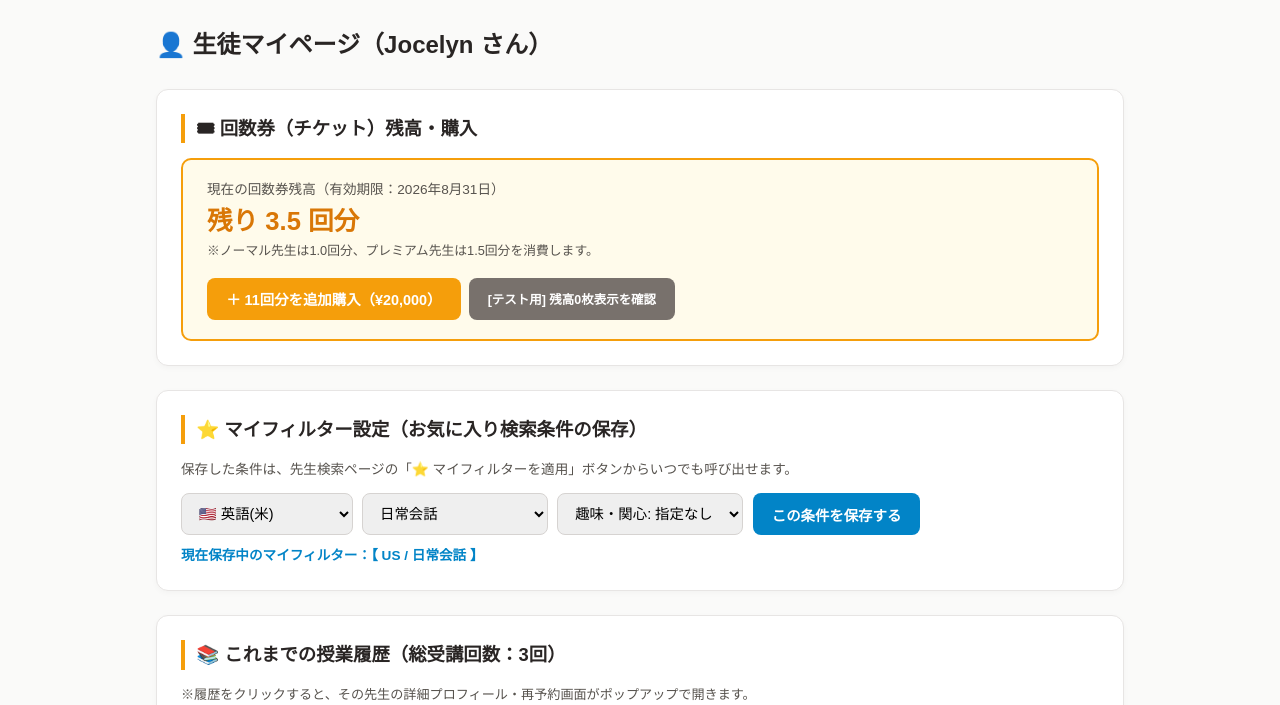
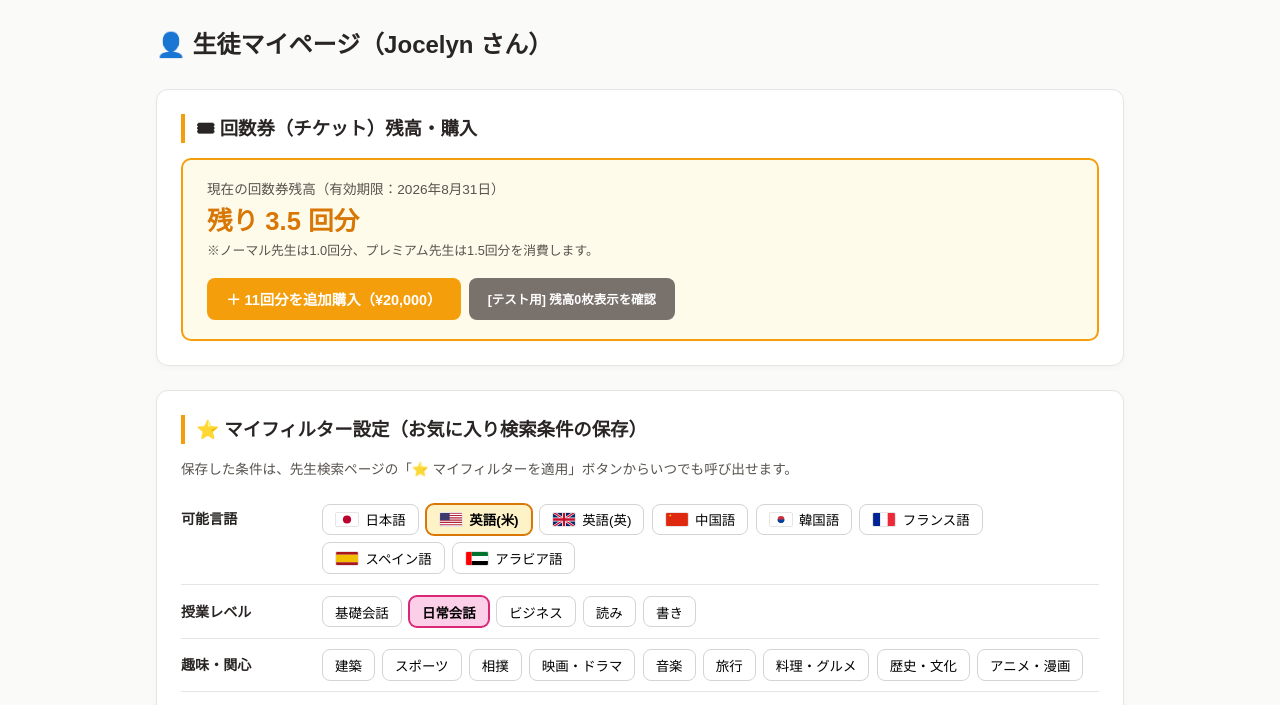
Before and after one commit to kodamafamily/kotohogi-web, a plain HTML site: page mypage.html in a window 1280 px wide. Shown: the part 94-799 px from the top of the page. Drawn offline with Linux system fonts and the light colour scheme.

Commit message:
Update mypage.html
マイフィルター設定の「可能言語」にSVG国旗付きボタンを追加した最新版

```diff
--- a/mypage.html
+++ b/mypage.html
@@ -9,6 +9,10 @@
     :root {
       --primary: #f59e0b;
       --primary-dark: #d97706;
+      --tag-blue: #bae6fd;
+      --tag-blue-active: #0284c7;
+      --tag-pink: #fbcfe8;
+      --tag-pink-active: #db2777;
       --bg-color: #fafaf9;
       --text-main: #292524;
       --text-muted: #57534e;
@@ -103,18 +107,64 @@
     .btn-blue { background: #0284c7; }
     .btn-blue:hover { background: #0369a1; }
 
-    /* マイフィルター */
-    .filter-form {
+    /* 国旗付きマイフィルター設定エリア */
+    .mf-row {
       display: flex;
-      gap: 0.6rem;
+      align-items: flex-start;
+      padding: 0.65rem 0;
+      border-bottom: 1px solid var(--border-color);
+      gap: 1rem;
+    }
+    .mf-row:last-of-type { border-bottom: none; }
+    .mf-label {
+      width: 125px;
+      font-weight: bold;
+      font-size: 0.88rem;
+      padding-top: 0.3rem;
+      flex-shrink: 0;
+    }
+    .mf-options {
+      display: flex;
       flex-wrap: wrap;
-      margin-top: 0.8rem;
+      gap: 0.45rem;
     }
-    .filter-form select {
-      padding: 0.5rem 0.8rem;
+    .chip {
+      display: inline-flex;
+      align-items: center;
+      gap: 0.4rem;
+      padding: 0.3rem 0.75rem;
+      border: 1px solid #d6d3d1;
       border-radius: 8px;
-      border: 1px solid #d6d3d1;
-      font-size: 0.9rem;
+      background: #fff;
+      cursor: pointer;
+      font-size: 0.84rem;
+      transition: 0.15s;
+    }
+    .chip-flag {
+      display: inline-flex;
+      align-items: center;
+      border: 1px solid #e7e5e4;
+      border-radius: 2px;
+      overflow: hidden;
+      height: 15px;
+    }
+    .chip.lang.active {
+      background: #fef3c7;
+      border-color: var(--primary-dark);
+      box-shadow: 0 0 0 1px var(--primary-dark);
+      font-weight: bold;
+    }
+    .chip.level.active {
+      background: var(--tag-pink);
+      border-color: var(--tag-pink-active);
+      box-shadow: 0 0 0 1px var(--tag-pink-active);
+      font-weight: bold;
+    }
+    .chip.hobby.active {
+      background: var(--tag-blue);
+      border-color: var(--tag-blue-active);
+      box-shadow: 0 0 0 1px var(--tag-blue-active);
+      font-weight: bold;
     }
 
     /* 受講履歴 */
@@ -203,45 +253,79 @@
       <div id="ticket-status-area"></div>
     </div>
 
-    <!-- 2. マイフィルター設定 -->
+    <!-- 2. マイフィルター設定（国旗付きボタン形式） -->
     <div class="card-section">
       <h2>⭐ マイフィルター設定（お気に入り検索条件の保存）</h2>
-      <p style="font-size:0.85rem; color:var(--text-muted);">保存した条件は、先生検索ページの「⭐ マイフィルターを適用」ボタンからいつでも呼び出せます。</p>
-      <div class="filter-form">
-        <select id="mf-lang">
-          <option value="">可能言語: 指定なし</option>
-          <option value="JP">🇯🇵 日本語</option>
-          <option value="US">🇺🇸 英語(米)</option>
-          <option value="UK">🇬🇧 英語(英)</option>
-          <option value="CN">🇨🇳 中国語</option>
-          <option value="KR">🇰🇷 韓国語</option>
-          <option value="FR">🇫🇷 フランス語</option>
-          <option value="ES">🇪🇸 スペイン語</option>
-          <option value="AE">🇦🇪 アラビア語</option>
-        </select>
-        <select id="mf-level">
-          <option value="">授業レベル: 指定なし</option>
-          <option value="基礎会話">基礎会話</option>
-          <option value="日常会話">日常会話</option>
-          <option value="ビジネス">ビジネス</option>
-          <option value="読み">読み</option>
-          <option value="書き">書き</option>
-        </select>
-        <select id="mf-hobby">
-          <option value="">趣味・関心: 指定なし</option>
-          <option value="建築">建築</option>
-          <option value="スポーツ">スポーツ</option>
-          <option value="相撲">相撲</option>
-          <option value="映画・ドラマ">映画・ドラマ</option>
-          <option value="音楽">音楽</option>
-          <option value="旅行">旅行</option>
-          <option value="料理・グルメ">料理・グルメ</option>
-          <option value="歴史・文化">歴史・文化</option>
-          <option value="アニメ・漫画">アニメ・漫画</option>
-        </select>
-        <button class="btn-action btn-blue" onclick="saveMyFilter()">この条件を保存する</button>
+      <p style="font-size:0.85rem; color:var(--text-muted); margin-bottom:0.8rem;">保存した条件は、先生検索ページの「⭐ マイフィルターを適用」ボタンからいつでも呼び出せます。</p>
+
+      <div class="mf-row">
+        <div class="mf-label">可能言語</div>
+        <div class="mf-options" id="mf-lang-group">
+          <button class="chip lang" data-val="JP">
+            <span class="chip-flag"><svg width="22" height="15" viewBox="0 0 32 22"><rect width="32" height="22" fill="#fff"/><circle cx="16" cy="11" r="6" fill="#bc002d"/></svg></span>
+            日本語
+          </button>
+          <button class="chip lang" data-val="US">
+            <span class="chip-flag"><svg width="22" height="15" viewBox="0 0 32 22"><rect width="32" height="22" fill="#b22234"/><path d="M0 3.4h32M0 6.8h32M0 10.2h32M0 13.6h32M0 17h32M0 20.4h32" stroke="#fff" stroke-width="1.7"/><rect width="14" height="12" fill="#3c3b6e"/></svg></span>
+            英語(米)
+          </button>
+          <button class="chip lang" data-val="UK">
+            <span class="chip-flag"><svg width="22" height="15" viewBox="0 0 32 22"><rect width="32" height="22" fill="#012169"/><path d="M0 0l32 22M32 0L0 22" stroke="#fff" stroke-width="4"/><path d="M0 0l32 22M32 0L0 22" stroke="#c8102e" stroke-width="2"/><path d="M16 0v22M0 11h32" stroke="#fff" stroke-width="6"/><path d="M16 0v22M0 11h32" stroke="#c8102e" stroke-width="3.5"/></svg></span>
+            英語(英)
+          </button>
+          <button class="chip lang" data-val="CN">
+            <span class="chip-flag"><svg width="22" height="15" viewBox="0 0 32 22"><rect width="32" height="22" fill="#de2910"/><polygon points="6,3 7.2,6.5 3.8,4.3 8.2,4.3 4.8,6.5" fill="#ffde00"/></svg></span>
+            中国語
+          </button>
+          <button class="chip lang" data-val="KR">
+            <span class="chip-flag"><svg width="22" height="15" viewBox="0 0 32 22"><rect width="32" height="22" fill="#fff"/><circle cx="16" cy="11" r="5" fill="#cd2e3a"/><path d="M11 11a5 5 0 0 0 10 0" fill="#0047a0"/></svg></span>
+            韓国語
+          </button>
+          <button class="chip lang" data-val="FR">
+            <span class="chip-flag"><svg width="22" height="15" viewBox="0 0 32 22"><rect width="10.6" height="22" fill="#002395"/><rect x="10.6" width="10.8" height="22" fill="#fff"/><rect x="21.4" width="10.6" height="22" fill="#ed2939"/></svg></span>
+            フランス語
+          </button>
+          <button class="chip lang" data-val="ES">
+            <span class="chip-flag"><svg width="22" height="15" viewBox="0 0 32 22"><rect width="32" height="5.5" fill="#aa151b"/><rect y="5.5" width="32" height="11" fill="#f1bf00"/><rect y="16.5" width="32" height="5.5" fill="#aa151b"/></svg></span>
+            スペイン語
+          </button>
+          <button class="chip lang" data-val="AE">
+            <span class="chip-flag"><svg width="22" height="15" viewBox="0 0 32 22"><rect x="8" y="0" width="24" height="7.33" fill="#00732f"/><rect x="8" y="7.33" width="24" height="7.33" fill="#fff"/><rect x="8" y="14.66" width="24" height="7.34" fill="#000"/><rect x="0" y="0" width="8" height="22" fill="#ff0000"/></svg></span>
+            アラビア語
+          </button>
+        </div>
       </div>
-      <p id="saved-filter-text" style="font-size:0.85rem; font-weight:bold; color:#0284c7; margin-top:0.6rem;"></p>
+
+      <div class="mf-row">
+        <div class="mf-label">授業レベル</div>
+        <div class="mf-options" id="mf-level-group">
+          <button class="chip level" data-val="基礎会話">基礎会話</button>
+          <button class="chip level" data-val="日常会話">日常会話</button>
+          <button class="chip level" data-val="ビジネス">ビジネス</button>
+          <button class="chip level" data-val="読み">読み</button>
+          <button class="chip level" data-val="書き">書き</button>
+        </div>
+      </div>
+
+      <div class="mf-row">
+        <div class="mf-label">趣味・関心</div>
+        <div class="mf-options" id="mf-hobby-group">
+          <button class="chip hobby" data-val="建築">建築</button>
+          <button class="chip hobby" data-val="スポーツ">スポーツ</button>
+          <button class="chip hobby" data-val="相撲">相撲</button>
+          <button class="chip hobby" data-val="映画・ドラマ">映画・ドラマ</button>
+          <button class="chip hobby" data-val="音楽">音楽</button>
+          <button class="chip hobby" data-val="旅行">旅行</button>
+          <button class="chip hobby" data-val="料理・グルメ">料理・グルメ</button>
+          <button class="chip hobby" data-val="歴史・文化">歴史・文化</button>
+          <button class="chip hobby" data-val="アニメ・漫画">アニメ・漫画</button>
+        </div>
+      </div>
+
+      <div style="margin-top: 1rem; display: flex; align-items: center; gap: 1rem; flex-wrap: wrap;">
+        <button class="btn-action btn-blue" onclick="saveMyFilter()">この条件をマイフィルターに保存する</button>
+        <span id="saved-filter-text" style="font-size:0.85rem; font-weight:bold; color:#0284c7;"></span>
+      </div>
     </div>
 
     <!-- 3. これまでの授業履歴 -->
@@ -251,7 +335,7 @@
       <div class="history-list" id="history-list"></div>
     </div>
 
-    <!-- 4. 過去に閲覧した教材・ニュース記事（今後の教材機能拡張用） -->
+    <!-- 4. 過去に閲覧した教材・ニュース記事 -->
     <div class="card-section">
       <h2>📖 過去に閲覧・授業で使用した教材</h2>
       <div class="material-grid">
@@ -302,9 +386,30 @@
     }
 
     let state = getState();
+    let draftFilter = { ...state.myFilter };
+
+    // 各カテゴリー単一選択（再クリックで解除）
+    document.querySelectorAll('.chip').forEach(btn => {
+      btn.addEventListener('click', () => {
+        const val = btn.dataset.val;
+        const type = btn.classList.contains('lang') ? 'lang' : (btn.classList.contains('level') ? 'level' : 'hobby');
+        const groupEl = btn.parentElement;
+
+        if (draftFilter[type] === val) {
+          draftFilter[type] = "";
+          btn.classList.remove('active');
+        } else {
+          groupEl.querySelectorAll('.chip').forEach(b => b.classList.remove('active'));
+          draftFilter[type] = val;
+          btn.classList.add('active');
+        }
+      });
+    });
 
     function renderPage() {
       state = getState();
+      draftFilter = { ...state.myFilter };
+
       const ticketArea = document.getElementById('ticket-status-area');
       if (state.tickets > 0) {
         ticketArea.innerHTML = `
@@ -332,12 +437,24 @@
         `;
       }
 
-      document.getElementById('mf-lang').value = state.myFilter.lang || "";
-      document.getElementById('mf-level').value = state.myFilter.level || "";
-      document.getElementById('mf-hobby').value = state.myFilter.hobby || "";
+      // チップの選択状態を反映
+      document.querySelectorAll('.chip').forEach(b => b.classList.remove('active'));
+      if (draftFilter.lang) {
+        const el = document.querySelector(`.chip.lang[data-val="${draftFilter.lang}"]`);
+        if (el) el.classList.add('active');
+      }
+      if (draftFilter.level) {
+        const el = document.querySelector(`.chip.level[data-val="${draftFilter.level}"]`);
+        if (el) el.classList.add('active');
+      }
+      if (draftFilter.hobby) {
+        const el = document.querySelector(`.chip.hobby[data-val="${draftFilter.hobby}"]`);
+        if (el) el.classList.add('active');
+      }
+
       const activeList = [state.myFilter.lang, state.myFilter.level, state.myFilter.hobby].filter(Boolean);
       document.getElementById('saved-filter-text').textContent =
-        activeList.length > 0 ? `現在保存中のマイフィルター：【 ${activeList.join(' / ')} 】` : "現在マイフィルターは未設定です。";
+        activeList.length > 0 ? `現在保存中：【 ${activeList.join(' / ')} 】` : "現在マイフィルターは未設定です。";
 
       document.getElementById('total-lessons').textContent = state.history.length;
       const hList = document.getElementById('history-list');
@@ -369,11 +486,7 @@
     }
 
     function saveMyFilter() {
-      state.myFilter = {
-        lang: document.getElementById('mf-lang').value,
-        level: document.getElementById('mf-level').value,
-        hobby: document.getElementById('mf-hobby').value
-      };
+      state.myFilter = { ...draftFilter };
       localStorage.setItem(STORAGE_KEY, JSON.stringify(state));
       renderPage();
       alert("マイフィルターを保存しました！先生検索ページで「⭐ マイフィルターを適用」を押すと反映されます。");
```
